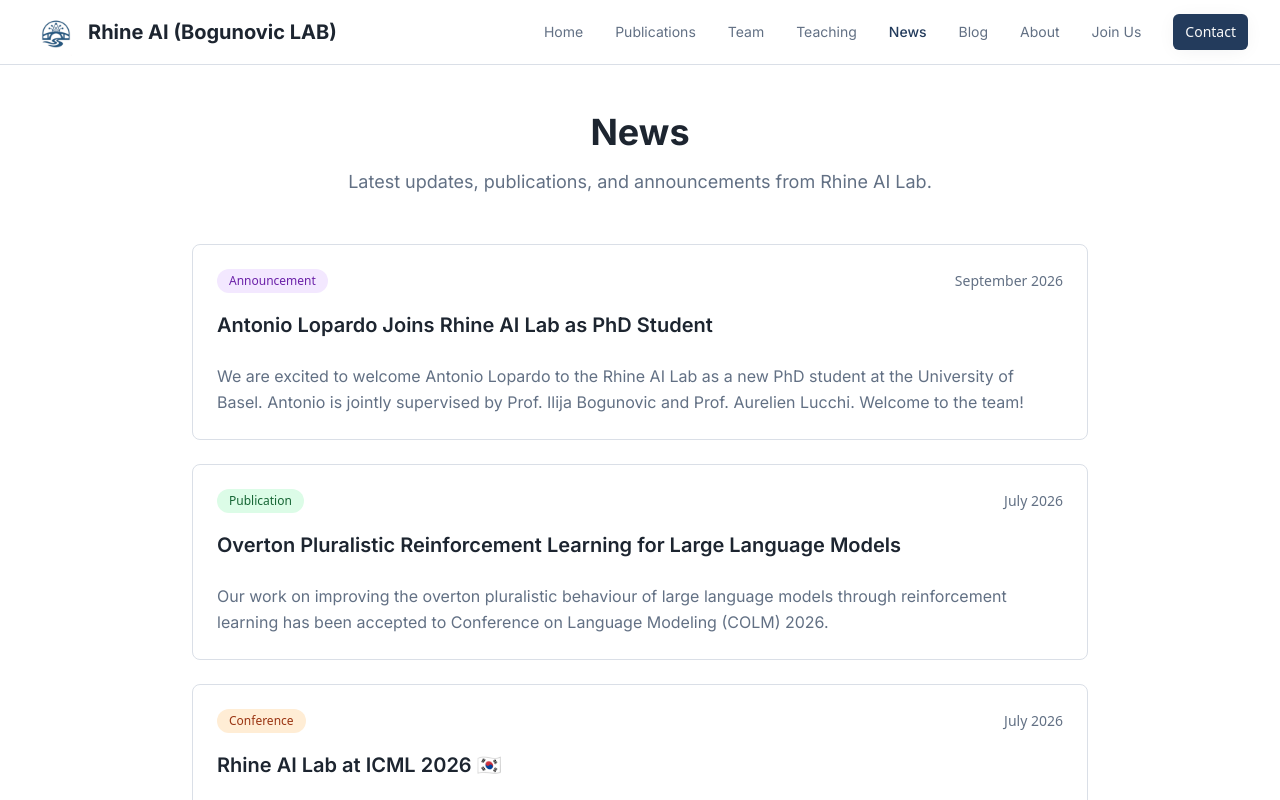
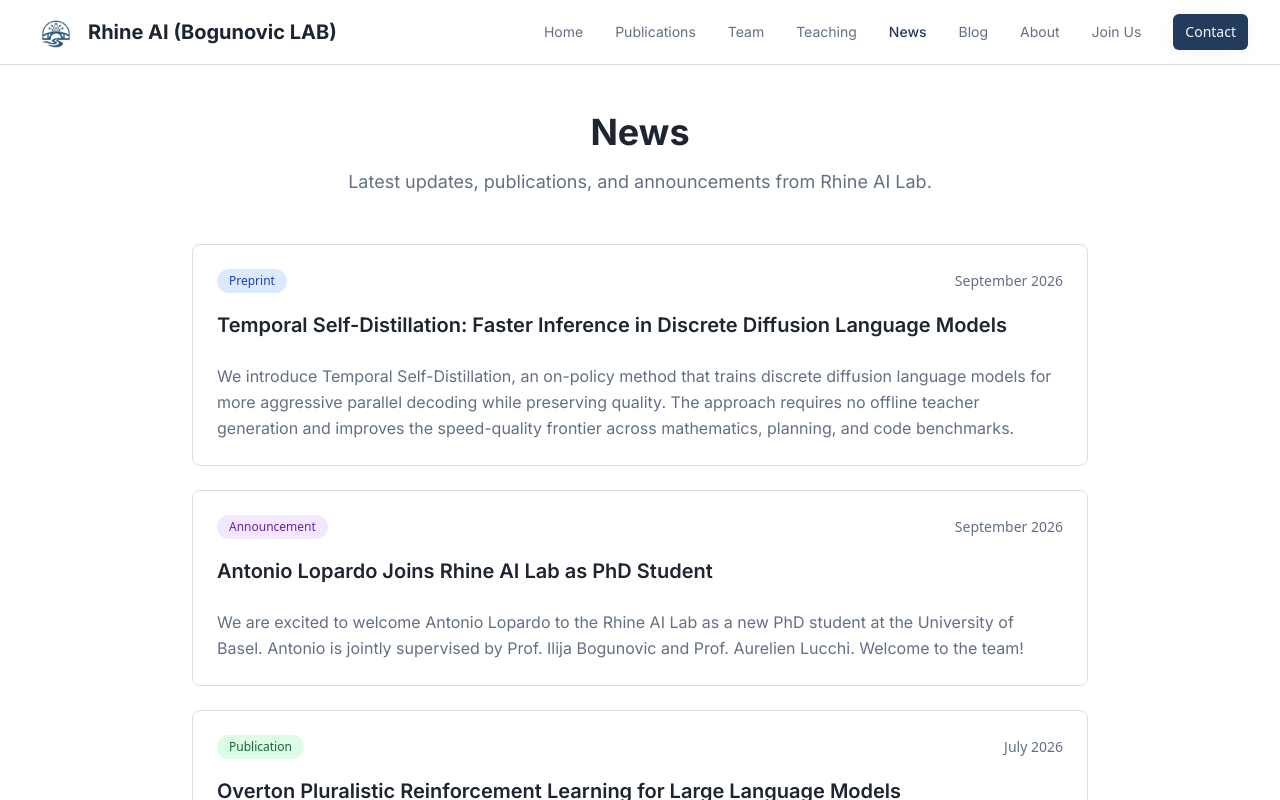
Before and after one commit to ilijabogunovic/rhine-ai, a React (Vite) app: page /news in a window 1280 px wide. Shown: the top 800 px of the page. Built offline with nearby package versions, Linux system fonts and the light colour scheme.

Commit message:
add temporal self distillation news

```diff
--- a/src/pages/News.tsx
+++ b/src/pages/News.tsx
@@ -17,6 +17,13 @@ const renderMathText = (text: string) => {
 };
 
 export const newsItems: { date: string; title: string; excerpt: string; type: string; url: string; highlight?: boolean }[] = [
+  {
+    date: "September 2026",
+    title: "Temporal Self-Distillation: Faster Inference in Discrete Diffusion Language Models",
+    excerpt: "We introduce Temporal Self-Distillation, an on-policy method that trains discrete diffusion language models for more aggressive parallel decoding while preserving quality. The approach requires no offline teacher generation and improves the speed-quality frontier across mathematics, planning, and code benchmarks.",
+    type: "Preprint",
+    url: "https://arxiv.org/abs/2609.15177"
+  },
   {
     date: "September 2026",
     title: "Antonio Lopardo Joins Rhine AI Lab as PhD Student",
--- a/src/pages/profiles/AntonioLopardo.tsx
+++ b/src/pages/profiles/AntonioLopardo.tsx
@@ -40,7 +40,7 @@ const AntonioLopardo = () => {
       {
         type: "website" as const,
         url: "https://antoniolopardo.github.io",
-        label: "Website"
+        label: "External Website"
       }
     ]
   };
```
